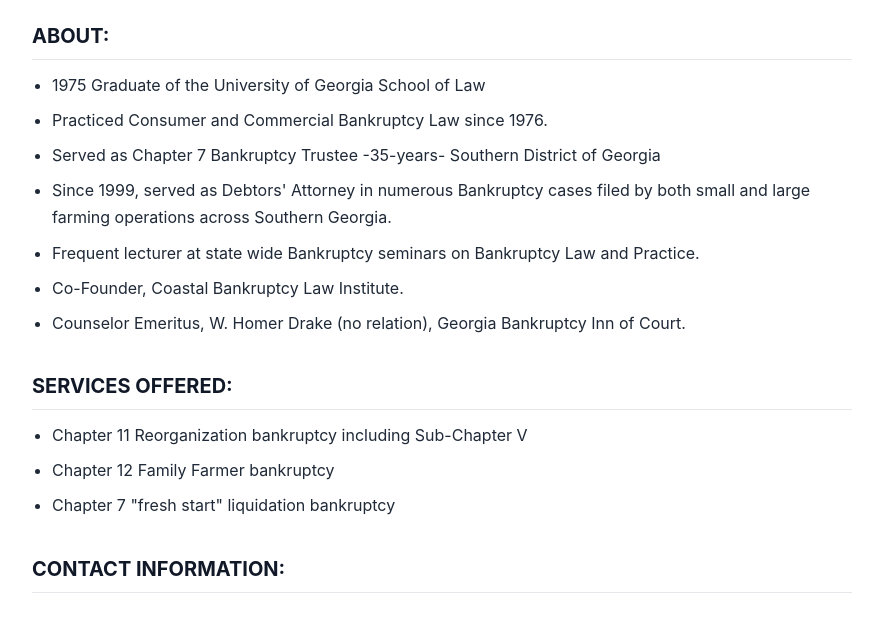
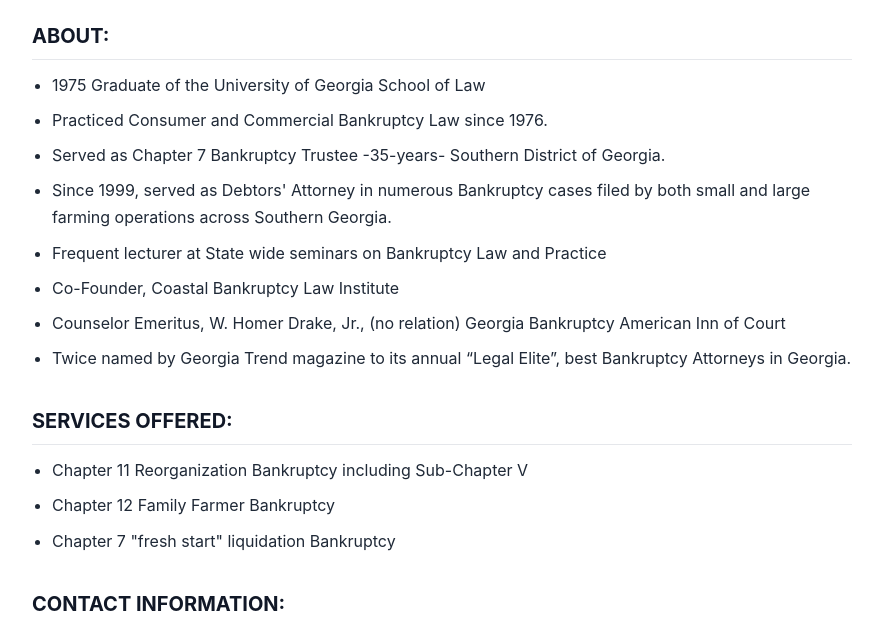
Before and after one commit to drakelawllc/drakelawllc.github.io, a plain HTML site: page index.html in a window 1280 px wide. Shown: the part 177-795 px from the top of the page, without its empty margins (198-1081 px from the left). Drawn offline with Linux system fonts and the light colour scheme.

Commit message:
Update index.html

```diff
--- a/index.html
+++ b/index.html
@@ -13,18 +13,19 @@
   <ul>
     <li>1975 Graduate of the University of Georgia School of Law</li>
     <li>Practiced Consumer and Commercial Bankruptcy Law since 1976.</li>
-    <li>Served as Chapter 7 Bankruptcy Trustee -35-years- Southern District of Georgia</li>
+    <li>Served as Chapter 7 Bankruptcy Trustee -35-years- Southern District of Georgia.</li>
     <li>Since 1999, served as Debtors' Attorney in numerous Bankruptcy cases filed by both small and large farming operations across Southern Georgia.</li>
-    <li>Frequent lecturer at state wide Bankruptcy seminars on Bankruptcy Law and Practice.</li>
-    <li>Co-Founder, Coastal Bankruptcy Law Institute.</li>
-    <li>Counselor Emeritus, W. Homer Drake (no relation), Georgia Bankruptcy Inn of Court.</li>
+    <li>Frequent lecturer at State wide seminars on Bankruptcy Law and Practice</li>
+    <li>Co-Founder, Coastal Bankruptcy Law Institute</li>
+    <li>Counselor Emeritus, W. Homer Drake, Jr., (no relation) Georgia Bankruptcy American Inn of Court</li>
+    <li>Twice named by Georgia Trend magazine to its annual “Legal Elite”, best Bankruptcy Attorneys in Georgia.</li>
   </ul>
 
   <h2>SERVICES OFFERED:</h2>
   <ul>
-    <li>Chapter 11 Reorganization bankruptcy including Sub-Chapter V</li>
-    <li>Chapter 12 Family Farmer bankruptcy</li>
-    <li>Chapter 7 "fresh start" liquidation bankruptcy</li>
+    <li>Chapter 11 Reorganization Bankruptcy including Sub-Chapter V</li>
+    <li>Chapter 12 Family Farmer Bankruptcy</li>
+    <li>Chapter 7 "fresh start" liquidation Bankruptcy</li>
   </ul>
 
   <h2>CONTACT INFORMATION:</h2>
```
